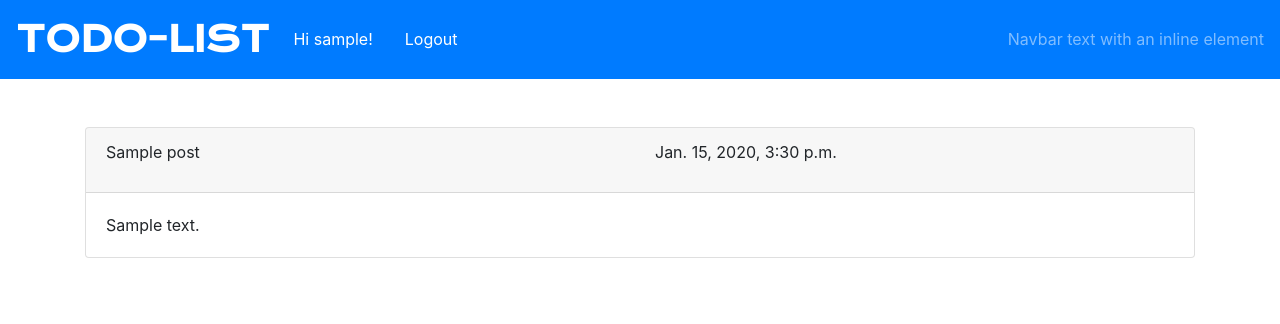
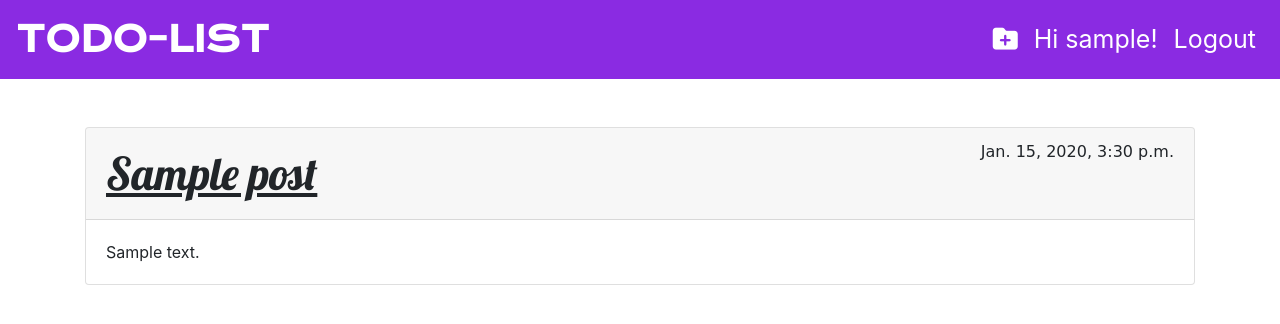
Before and after one commit to Saup21/Todo-list, a Django app: page / in a window 1280 px wide. Shown: the top 324 px of the page. Run offline with Django 3.2, Linux system fonts and the light colour scheme; a user stored in the database is signed in; tables that the repository leaves empty hold one stand-in row (values such as "Sample post"); some libraries are stand-ins or nearby versions.

Commit message:
Post creation method added

```diff
--- a/todo/models.py
+++ b/todo/models.py
@@ -6,9 +6,8 @@ from django.conf import settings
 
 class Post(models.Model):
     author = models.ForeignKey(settings.AUTH_USER_MODEL, on_delete=models.CASCADE)
-    title = models.CharField(max_length=100)
+    title = models.CharField(max_length=25)
     text = models.TextField()
-    deadline = models.DateTimeField(blank=True, null=True)
     published_date = models.DateTimeField(default=timezone.now)
 
     def publish(self):
--- a/todo/static/css/todo.css
+++ b/todo/static/css/todo.css
@@ -1,5 +1,36 @@
+body {
+    margin-bottom: 3%;
+}
+
+nav.bg-blueviolet {
+    background-color: #8A2BE2;
+}
+
 a.bnbr {
     font-family: 'Krona One', sans-serif, serif;
     font-size: 35px;
     font-weight: 700;
 }
+
+a.ni {
+    font-size: 25px;
+}
+
+a.cur {
+    cursor: default;
+}
+
+div.post-flex {
+    display: flex;
+    justify-content: space-between;
+}
+
+p.title {
+    font-family: 'Lobster', sans-serif;
+    font-size: 45px;
+    margin-bottom: 0px;
+}
+
+time.dt {
+    font-family: cursive;
+}
--- a/todo/templates/todo/base.html
+++ b/todo/templates/todo/base.html
@@ -9,35 +9,32 @@
         <link href="//fonts.googleapis.com/css?family=Lobster&subset=latin,latin-ext" rel="stylesheet" type="text/css">
         <link rel="preconnect" href="https://fonts.gstatic.com">
         <link href="https://fonts.googleapis.com/css2?family=Krona+One&display=swap" rel="stylesheet">
-        <link rel="stylesheet" href="https://cdn.jsdelivr.net/npm/@fortawesome/fontawesome-free@5.15.3/css/fontawesome.min.css" integrity="sha384-wESLQ85D6gbsF459vf1CiZ2+rr+CsxRY0RpiF1tLlQpDnAgg6rwdsUF1+Ics2bni" crossorigin="anonymous">
     </head>
     <body>
-        <nav class="navbar sticky-top navbar-expand-lg navbar-dark bg-primary">
-          <a class="bnbr navbar-brand" href="#">TODO-LIST</a>
+        <nav class="navbar sticky-top navbar-expand-lg navbar-dark bg-blueviolet">
+            <a class="bnbr navbar-brand" href="{% url 'todo' %}">TODO-LIST</a>
             <button class="navbar-toggler" type="button" data-toggle="collapse" data-target="#navbarText" aria-controls="navbarText" aria-expanded="false" aria-label="Toggle navigation">
             <span class="navbar-toggler-icon"></span>
             </button>
-          <div class="collapse navbar-collapse" id="navbarText">
-            <ul class="navbar-nav mr-auto">
+            <div class="collapse navbar-collapse justify-content-end" id="navbarText">
+                <ul class="navbar-nav">
                     <li class="nav-item active">
-                <a class="nav-link" href="#">Hi {{ user.username }}!<span class="sr-only">Made with LOVE by Saup</span></a>
-              </li>
-              <li class="nav-item active">
-                <a class="nav-link" href="#"><i class="fal fa-file-plus"></i></i>
+                        <a class="nav-link ni" href="{% url 'new_post' %}"><i class="fas fa-folder-plus"></i>
                         </a>
                     </li>
                     <li class="nav-item active">
-                <a class="nav-link" href="{% url 'logout' %}">Logout</a>
+                        <a class="nav-link ni cur" href="#">Hi {{ user.username }}!<span class="sr-only">Made with LOVE by Saup</span></a>
+                    </li>
+                    <li class="nav-item active">
+                        <a class="nav-link ni" href="{% url 'logout' %}">Logout</a>
                     </li>
                 </ul>
-            <span class="navbar-text">
-              Navbar text with an inline element
-            </span>
             </div>
         </nav>
         {% block content1 %}
         {% endblock %}
         <script src="https://code.jquery.com/jquery-3.3.1.min.js" integrity="sha256-FgpCb/KJQlLNfOu91ta32o/NMZxltwRo8QtmkMRdAu8=" crossorigin="anonymous"></script>
         <script src="https://cdn.jsdelivr.net/npm/bootstrap@4.5.3/dist/js/bootstrap.bundle.min.js" integrity="sha384-ho+j7jyWK8fNQe+A12Hb8AhRq26LrZ/JpcUGGOn+Y7RsweNrtN/tE3MoK7ZeZDyx" crossorigin="anonymous"></script>
+        <script src="https://kit.fontawesome.com/5820680ab6.js" crossorigin="anonymous"></script>
     </body>
 </html>
--- a/todo/templates/todo/todo.html
+++ b/todo/templates/todo/todo.html
@@ -5,19 +5,13 @@
 {% for post in posts %}
     <div class="container">
         <div class="card card-login mx-auto mt-5">
-           <div class="card-header">
-               <div class="row">
-                   <div class="col-6 col-sm-6">
-                      <p>{{ post.title }}</p>
-                   </div>
-                   <div class="col-6 col-sm-6">
-                       <time>{{ post.published_date }}</time>
-                   </div>
-               </div>
+           <div class="card-header post-flex">
+               <p class="title"><u>{{ post.title }}</u></p>
+               <time class="dt">{{ post.published_date }}</time>
            </div>
            <div class="card-body">
                <article class="">
-                   {{ post.text }}
+                   {{ post.text|linebreaksbr }}
                </article>
            </div>
        </div>
--- a/todo/urls.py
+++ b/todo/urls.py
@@ -8,4 +8,5 @@ urlpatterns = [
     path('register/', views.register_request, name='register'),
     path('login/', auth_views.LoginView.as_view(template_name='todo/login.html'), name='login'),
     path('logout/', views.logout_request, name='logout'),
+    path('post/create/', views.new_post, name='new_post'),
 ]
--- a/todo/views.py
+++ b/todo/views.py
@@ -2,7 +2,7 @@ from django.shortcuts import render, redirect
 from django.utils import timezone
 from django.contrib import messages
 from django.contrib.auth.forms import UserCreationForm, AuthenticationForm
-from .forms import RegistrationForm
+from .forms import RegistrationForm, PostcreationForm
 from .models import Post
 from django.contrib.auth.models import User
 from django.contrib.auth import login, logout, authenticate
@@ -46,3 +46,17 @@ def register_request(request):
     else:
         form = RegistrationForm()
     return render(request, 'todo/register.html', {'form': form})
+def new_post(request):
+    if request.user.is_authenticated:
+        if request.method == 'POST':
+            form = PostcreationForm(request.POST)
+            if form.is_valid():
+                instance = form.save(commit=False)
+                instance.author = request.user
+                instance.publish()
+                return redirect('/')
+        else:
+            form = PostcreationForm()
+        return render(request, 'todo/new_post.html', {'form': form})
+    else:
+        return redirect('login')
```
Also changed, not shown: todo/forms.py (+6 -3 lines), todo/templates/todo/new_post.html (added, +20 -0 lines), todo/migrations/0002_alter_post_title.py (added), todo/migrations/0003_auto_20210511_0127.py (added). Lines whose indentation alone changed are shown as unchanged.
